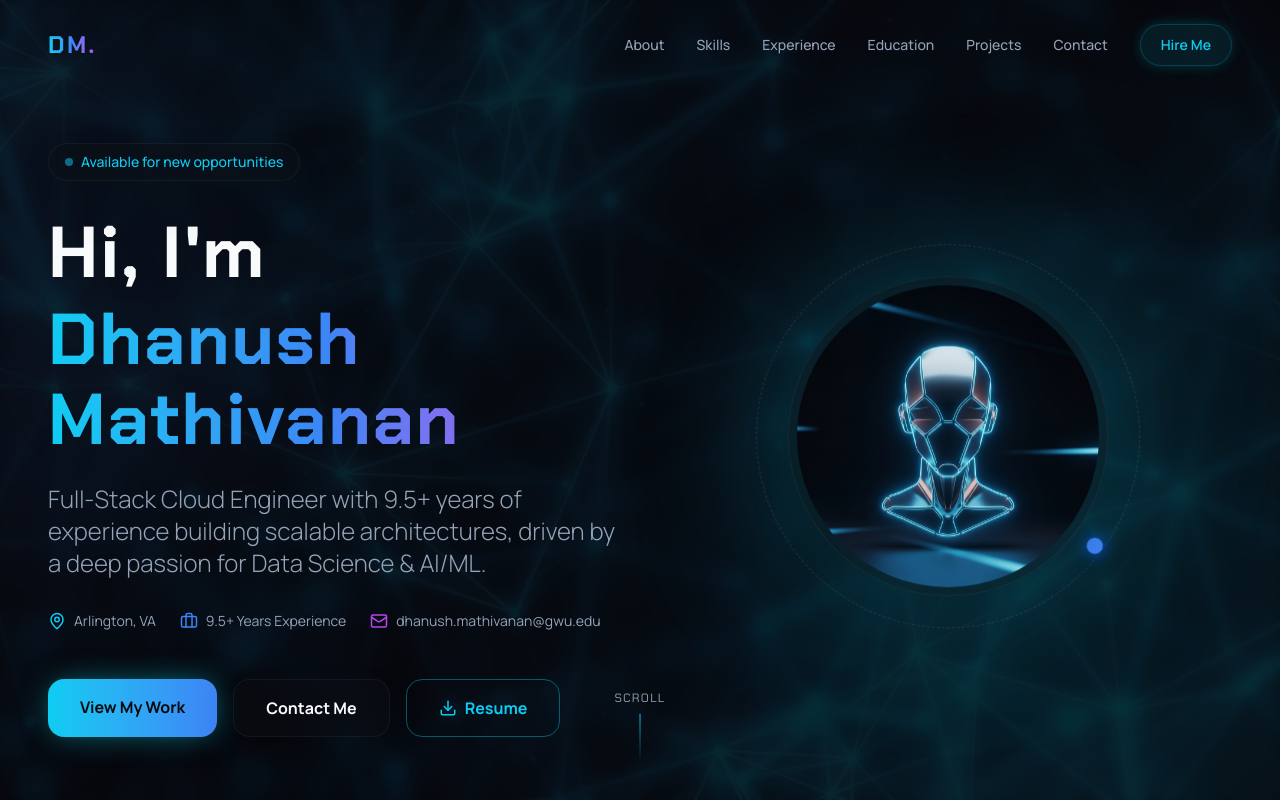
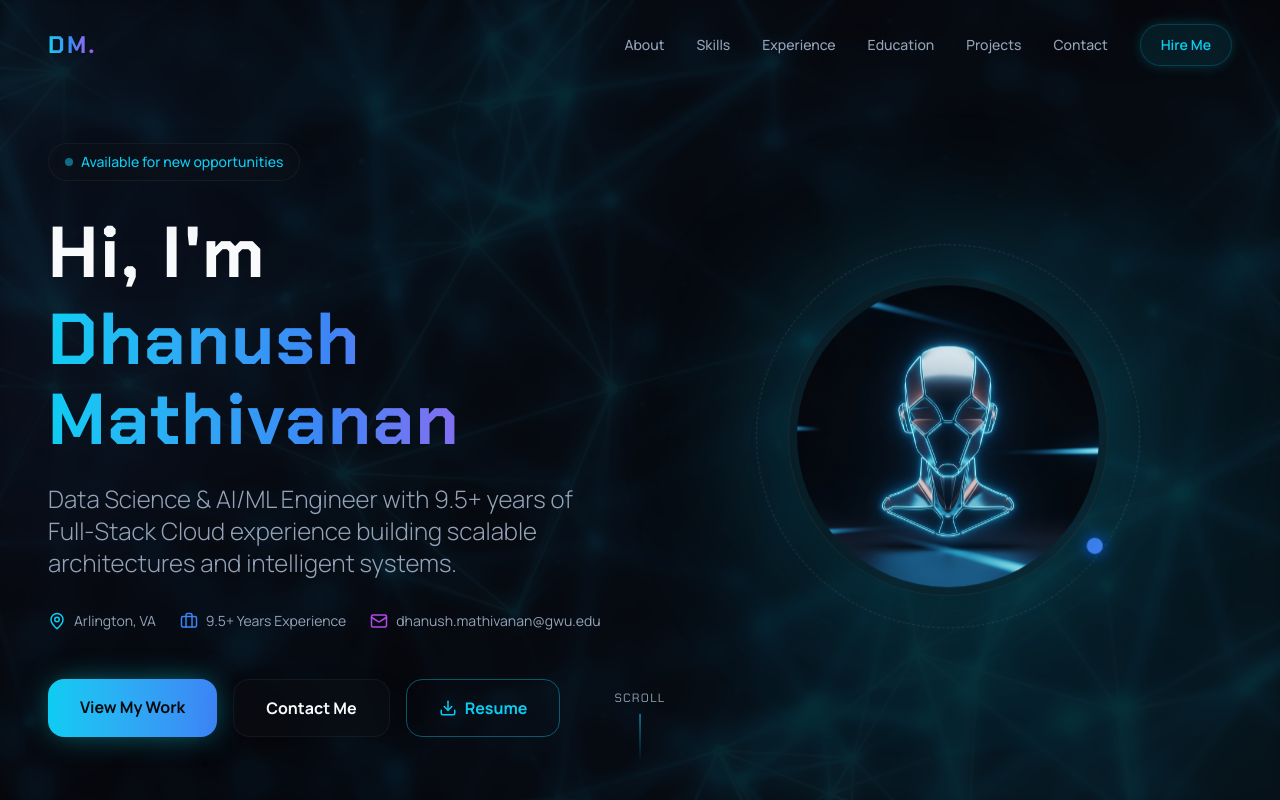
Before and after one commit to DhanushGWU1995/dhanush-mathivanan-portfolio, a React (Vite) app: page / in a window 1280 px wide. Shown: the top 800 px of the page. Built offline with nearby package versions, Linux system fonts and the light colour scheme.

Commit message:
feat: tagline leads with Data Science & AI/ML, backed by 9.5yr cloud/full-stack

```diff
--- a/src/components/Hero.tsx
+++ b/src/components/Hero.tsx
@@ -39,7 +39,7 @@ export function Hero() {
 
           <FadeIn delay={0.3}>
             <p className="text-xl md:text-2xl text-muted-foreground font-light mb-8 max-w-xl">
-              Full-Stack Cloud Engineer with 9.5+ years of experience building scalable architectures, driven by a deep passion for Data Science &amp; AI/ML.
+              Data Science &amp; AI/ML Engineer with 9.5+ years of Full-Stack Cloud experience building scalable architectures and intelligent systems.
             </p>
           </FadeIn>
 
```
